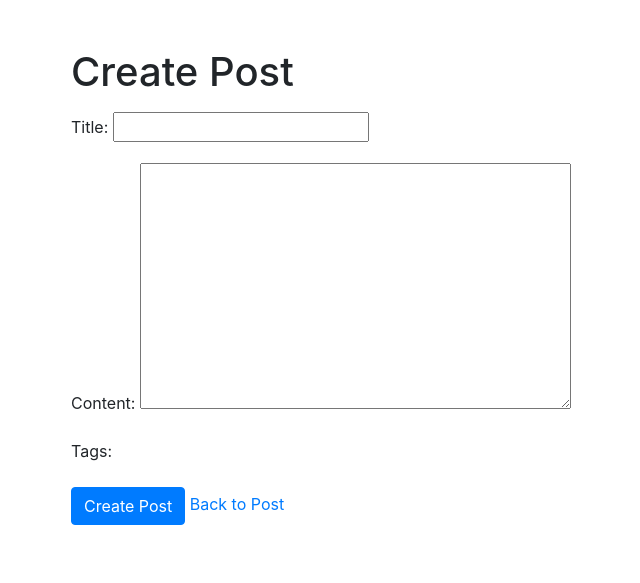
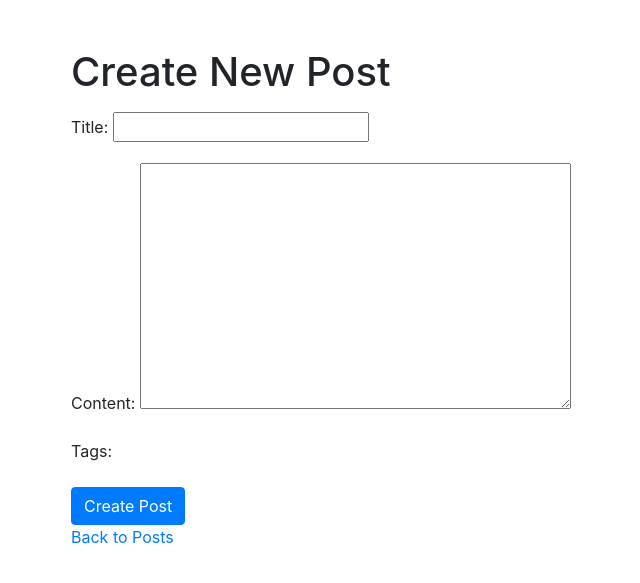
Before and after one commit to goldenjeffempire/echoverse-platform, a Django app: page /post/create/ in a window 1280 px wide. Shown: the top 583 px of the page, without its empty margins (14-654 px from the left). Run offline with Django 4.2, Linux system fonts and the light colour scheme; the visitor is signed in with stand-in values (Sample User, id 1); data that the repository does not hold is empty; some libraries are stand-ins or nearby versions.

Commit message:
Implemented blog post feature with CRUD functionality

```diff
--- a/echo_config/Echoverse/admin.py
+++ b/echo_config/Echoverse/admin.py
@@ -1,5 +1,5 @@
 from django.contrib import admin
-from .models import Post, Profile
+from .models import BlogPost, Profile
 
-admin.site.register(Post)
+admin.site.register(BlogPost)
 admin.site.register(Profile)
--- a/echo_config/Echoverse/forms.py
+++ b/echo_config/Echoverse/forms.py
@@ -1,11 +1,11 @@
 from django import forms
-from .models import Post, Comment, Profile, Tag
+from .models import BlogPost, Comment, Profile, Tag
 from django.contrib.auth.forms import UserCreationForm
 from django.contrib.auth.models import User
 
-class PostForm(forms.ModelForm):
+class BlogPostForm(forms.ModelForm):
     class Meta:
-        model = Post
+        model = BlogPost
         fields = ['title', 'content', 'tags']
         widgets = {'tags': forms.CheckboxSelectMultiple}
 
--- a/echo_config/Echoverse/models.py
+++ b/echo_config/Echoverse/models.py
@@ -11,13 +11,13 @@ class Tag(models.Model):
     def __str__(self):
         return self.name
 
-class Post(models.Model):
-    title = models.CharField(max_length=200)
+class BlogPost(models.Model):
+    title = models.CharField(max_length=255)
     content = models.TextField()
     tags = models.ManyToManyField(Tag, related_name='posts', blank=True)
     created_at = models.DateTimeField(auto_now_add=True)
     updated_at = models.DateTimeField(auto_now=True)
-    author = models.ForeignKey(User, on_delete=models.CASCADE)
+    author = models.CharField(max_length=100)
 
     def __str__(self):
         return self.title
@@ -45,7 +45,7 @@ def save_user_profile(sender, instance, **kwargs):
     instance.profile.save()
 
 class Comment(models.Model):
-    post = models.ForeignKey(Post, related_name='comments', on_delete=models.CASCADE)
+    post = models.ForeignKey(BlogPost, related_name='comments', on_delete=models.CASCADE)
     author = models.ForeignKey(User, on_delete=models.CASCADE)
     text = models.TextField()
     created_at = models.DateTimeField(auto_now_add=True)
@@ -62,7 +62,7 @@ def delete_comment(self):
     self.delete()
 
 class Like(models.Model):
-    post = models.ForeignKey(Post, related_name='likes', on_delete=models.CASCADE)
+    post = models.ForeignKey(BlogPost, related_name='likes', on_delete=models.CASCADE)
     user = models.ForeignKey(User, on_delete=models.CASCADE)
 
     class Meta:
--- a/echo_config/Echoverse/templates/echoverse/create_post.html
+++ b/echo_config/Echoverse/templates/echoverse/create_post.html
@@ -8,12 +8,12 @@
 </head>
 <body>
     <div class="container">
-        <h1 class="mt-5">Create Post</h1>
+        <h1 class="mt-5">Create New Post</h1>
         <form method="POST" class="mt-3">
             {% csrf_token %}
             {{ form.as_p }}
             <button type="submit" class="btn btn-primary">Create Post</button>
-            <a href="{% url 'post_list' %}">Back to Post</a>
+            <p><a href="{% url 'post_list' %}">Back to Posts</a></p>
         </form>
     </div>
 </body>
--- a/echo_config/Echoverse/templates/echoverse/delete_post.html
+++ b/echo_config/Echoverse/templates/echoverse/delete_post.html
@@ -14,7 +14,7 @@
             {% csrf_token %}
             <button type="submit" class="btn btn-danger">Confirm Delete</button>
         </form>
-        <a href="{% url 'post_list' %}" class="btn btn-secondary">Cancel</a>
+        <p><a href="{% url 'post_list' %}" class="btn btn-secondary">Cancel</a></p>
     </div>
 </body>
 </html>
--- a/echo_config/Echoverse/templates/echoverse/edit_post.html
+++ b/echo_config/Echoverse/templates/echoverse/edit_post.html
@@ -14,7 +14,7 @@
             {{ form.as_p }}
             <button type="submit">Update Post</button>
         </form>
-        <a href="{% url 'post_list' %}">Back to Posts</a>
+        <p><a href="{% url 'post_list' %}">Back to Posts</a></p>
     </div>
 </body>
 </html>
--- a/echo_config/Echoverse/templates/echoverse/post_list.html
+++ b/echo_config/Echoverse/templates/echoverse/post_list.html
@@ -4,11 +4,11 @@
     <meta charset="UTF-8">
     <meta name="viewport" content="width=device-width, initial-scale=1.0">
     <link rel="stylesheet" href="https://stackpath.bootstrapcdn.com/bootstrap/4.5.2/css/bootstrap.min.css">
-    <title>Posts</title>
+    <title>Blog Posts</title>
 </head>
 <body>
     <div class="container">
-        <h1 class="mt-5">Posts</h1>
+        <h1 class="mt-5">Blog Posts</h1>
         <form method="GET" action="" class="form-inline mb-3">
             <input type="text" name="q" class="form-control mr-2" placeholder="Search posts..." value="{{ query }}">
             <button type="submit" class="btn btn-secondary">Search</button>
--- a/echo_config/Echoverse/views.py
+++ b/echo_config/Echoverse/views.py
@@ -1,9 +1,9 @@
 from django.shortcuts import render, redirect, get_object_or_404
-from .models import Post, Profile, Comment, Like
+from .models import BlogPost, Profile, Comment, Like
 from django.contrib.auth.forms import UserCreationForm, AuthenticationForm, UserChangeForm
 from django.urls import reverse_lazy
 from django.contrib.auth import authenticate, login, logout
-from .forms import PostForm, CommentForm, ProfileForm
+from .forms import BlogPostForm, CommentForm, ProfileForm
 from django.core.paginator import Paginator
 from django.contrib.auth.views import LoginView, LogoutView, PasswordChangeView
 from django.contrib.auth.decorators import login_required
@@ -16,9 +16,9 @@ from django.views.generic.edit import CreateView
 def post_list(request):
     query = request.GET.get('q')
     if query:
-        posts = Post.objects.filter(title__icontains=query)
+        posts = BlogPost.objects.filter(title__icontains=query)
     else:
-        posts = Post.objects.all().order_by('-created_at')
+        posts = BlogPost.objects.all().order_by('-created_at')
 
     paginator = Paginator(posts, 10)
     page_number = request.GET.get('page')
@@ -89,26 +89,26 @@ class CustomLogoutView(LogoutView):
 @login_required
 def create_post(request):
     if request.method == 'POST':
-        form = PostForm(request.POST)
+        form = BlogPostForm(request.POST)
         if form.is_valid():
             post = form.save(commit=False)
             post.author = request.user
             post.save()
             return redirect('post_list')
     else:
-        form = PostForm()
+        form = BlogPostForm()
     return render(request, 'echoverse/create_post.html', {'form': form})
 
 @login_required
-def edit_post(request, post_id):
-    post = get_object_or_404(Post, id=post_id)
+def edit_post(request, pk):
+    post = get_object_or_404(BlogPost, pk=pk)
 
     if post.author != request.user:
         messages.error(request, "You are not authorized to edit this post.")
         return redirect('post_list')
 
     if request.method == 'POST':
-        form = PostForm(request.POST, instance=post)
+        form = BlogPostForm(request.POST, instance=post)
         if form.is_valid():
             form.save()
             messages.success(request, "Post updated successfully.")
@@ -116,7 +116,7 @@ def edit_post(request, post_id):
         else:
             messages.error(request, "Please correct the errors below.")
     else:
-        form = PostForm(instance=post)
+        form = BlogPostForm(instance=post)
 
     return render(request, 'echoverse/edit_post.html', {'form': form, 'post': post})
 
@@ -137,8 +137,8 @@ def edit_profile(request):
     return render(request, 'echoverse/edit_profile.html', {'form': form})
 
 @login_required
-def delete_post(request, post_id):
-    post = get_object_or_404(Post, id=post_id)
+def delete_post(request, pk):
+    post = get_object_or_404(BlogPost, id=post_id)
     if post.author != request.user:
         return redirect('post_list')
     if request.method == 'POST':
@@ -148,7 +148,7 @@ def delete_post(request, post_id):
 
 @login_required
 def post_detail(request, pk):
-    post = get_object_or_404(Post, pk=pk)
+    post = get_object_or_404(BlogPost, pk=pk)
     comments = post.comments.all()
     liked = post.likes.filter(user=request.user).exists()
 
@@ -185,28 +185,6 @@ def profile_view(request):
     else:
         form = ProfileForm(instance=profile)
     return render(request, 'echoverse/profile.html', {'form': form, 'profile': profile})
-
-@login_required
-def edit_post(request, pk):
-    post = get_object_or_404(Post, pk=pk)
-
-    # Ensure the logged-in user is the author of the post
-    if post.author != request.user:
-        messages.error(request, 'You are not authorized to edit this post.')
-        return redirect('post_list')
-
-    if request.method == 'POST':
-        form = PostForm(request.POST, instance=post)
-        if form.is_valid():
-            form.save()
-            messages.success(request, 'The post has been successfully updated.')
-            return redirect('post_list')
-        else:
-            messages.error(request, 'There was an error updating the post. Please try again.')
-    else:
-        form = PostForm(instance=post)
-
-    return render(request, 'echoverse/edit_post.html', {'form': form, 'post': post})
 
 @staff_member_required
 def moderate_comments(request):
```
